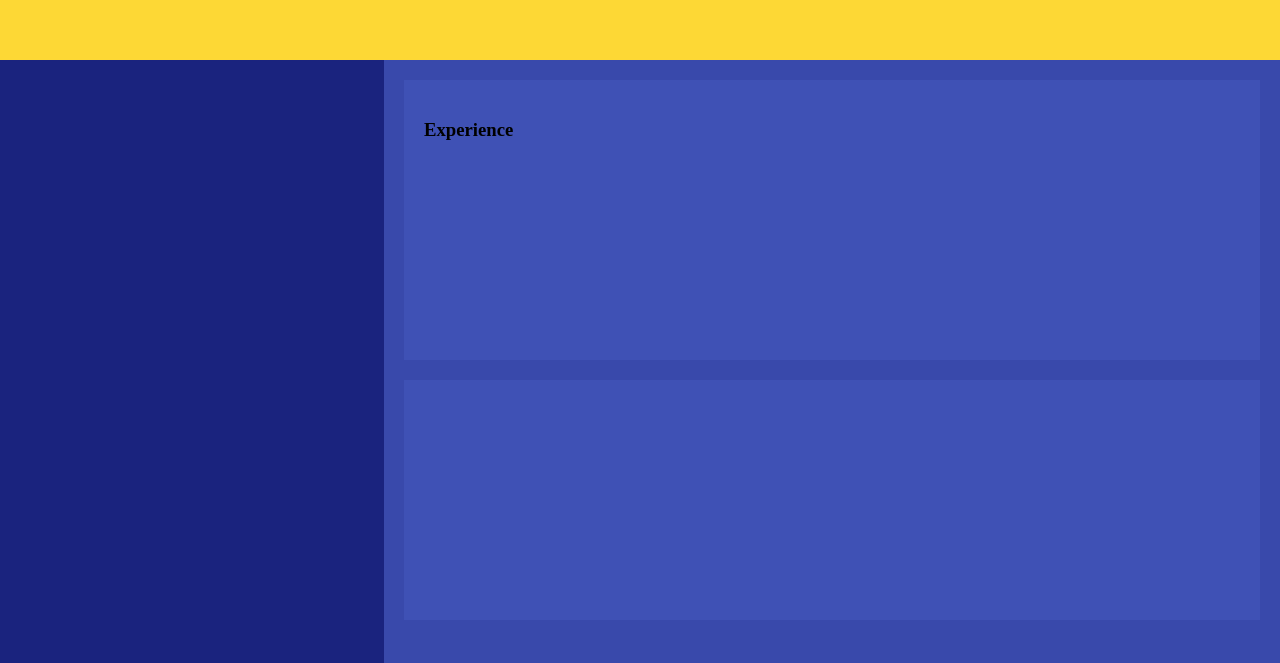
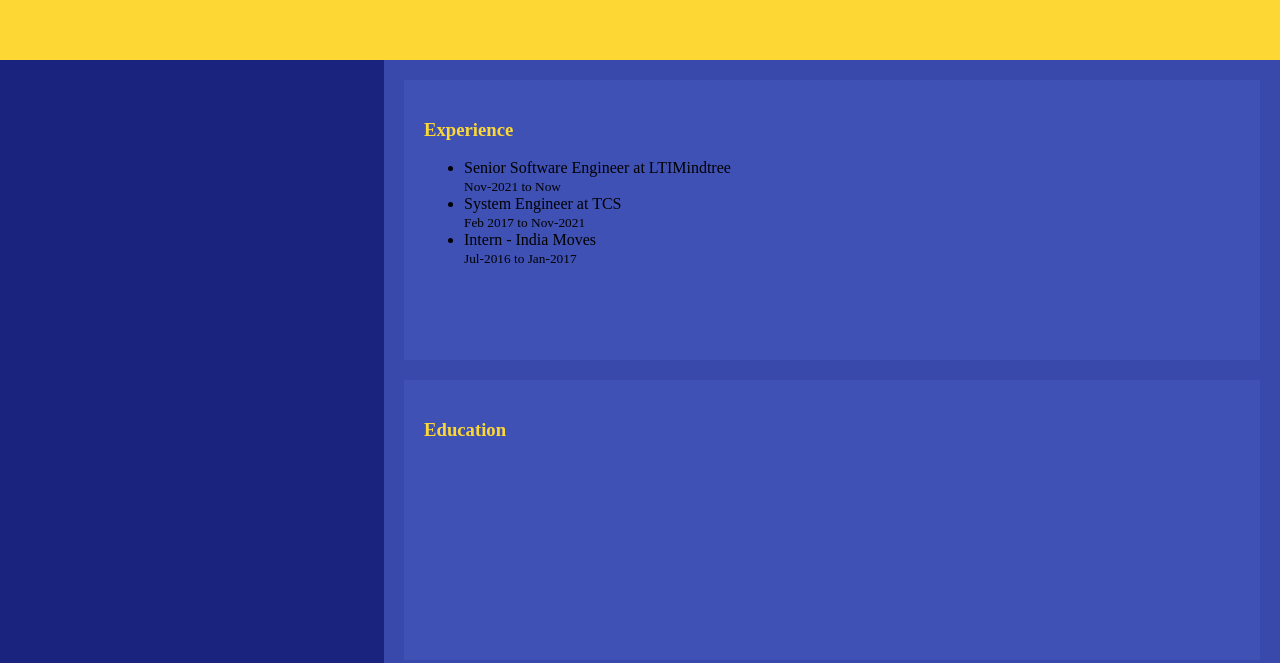
Before and after one commit to ramanchot/godaddytest1, a plain HTML site: page index.html in a window 1280 px wide. Shown: the part 180-843 px from the top of the page. Drawn offline with Linux system fonts and the light colour scheme.

Commit message:
added content but text is falling out on window squeeze horizontal

```diff
--- a/index.html
+++ b/index.html
@@ -11,9 +11,18 @@
             <div class="left-pane"></div>
             <div class="right-pane">
                 <div class="experience-box fontclass">
-                    <h3>Experience</h3>
+                    <h3 class="box-heading">Experience</h3>
+                    <ul>
+                        <li>Senior Software Engineer at LTIMindtree</li>
+                        <small>Nov-2021 to Now</small>
+                        <li>System Engineer at TCS</li>
+                        <small>Feb 2017 to Nov-2021</small>
+                        <li>Intern - India Moves<br><small>Jul-2016 to Jan-2017</small></li>
+                    </ul>
                 </div>
-                <div class="education-box"></div>
+                <div class="education-box fontclass">
+                    <h3 class="box-heading">Education</h3>
+                </div>
             </div>
         </div>
 </body>
--- a/style.css
+++ b/style.css
@@ -25,9 +25,14 @@ html,body{
     height: 30%;
     background-color: #3f51b5;
     margin: 20px;
+    padding: 20px;
 }
 
 .max-width-height{
     width: 100%;
     height: 100%;
 }
+
+.box-heading{
+    color:#fdd835;
+}
```
